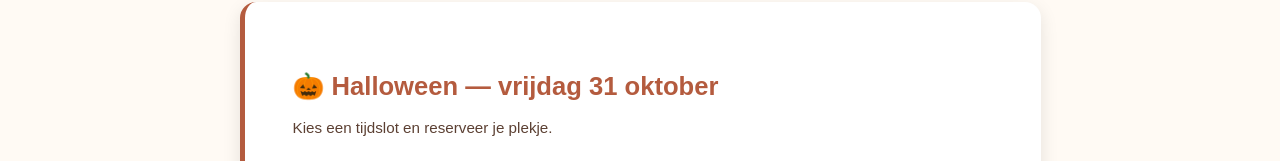
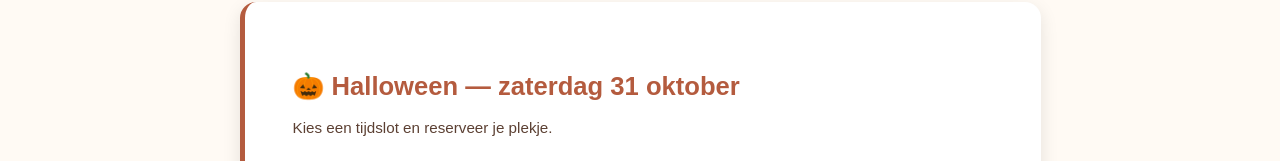
Before and after one commit to rickslotboom/speciaalzaakvoorburg, a React (Create React App) app: page /halloween-reserveren in a window 1280 px wide. Shown: the part 502-663 px from the top of the page. Built offline with nearby package versions, Linux system fonts and the light colour scheme; no server answers; the database is empty.

Commit message:
reserveerpagina erbij

```diff
--- a/src/pages/HalloweenReserveren.js
+++ b/src/pages/HalloweenReserveren.js
@@ -123,7 +123,7 @@ export default function HalloweenReserveren() {
 
       <section className="reserveren-section">
         <div className="reserveren-card">
-          <h2>🎃 Halloween — vrijdag 31 oktober</h2>
+          <h2>🎃 Halloween — zaterdag 31 oktober</h2>
           <p className="reserveren-intro">Kies een tijdslot en reserveer je plekje.</p>
 
           <div
@@ -195,7 +195,7 @@ export default function HalloweenReserveren() {
           >
             <h2 style={{ marginTop: 0 }}>Reservering bevestigen</h2>
             <p style={{ color: "#666", marginBottom: 20 }}>
-              🎃 Vrijdag 31 oktober om {gekozenSlot}
+              🎃 Zaterdag 31 oktober om {gekozenSlot}
             </p>
 
             <form className="reserveren-form" onSubmit={handleSubmit}>
```
